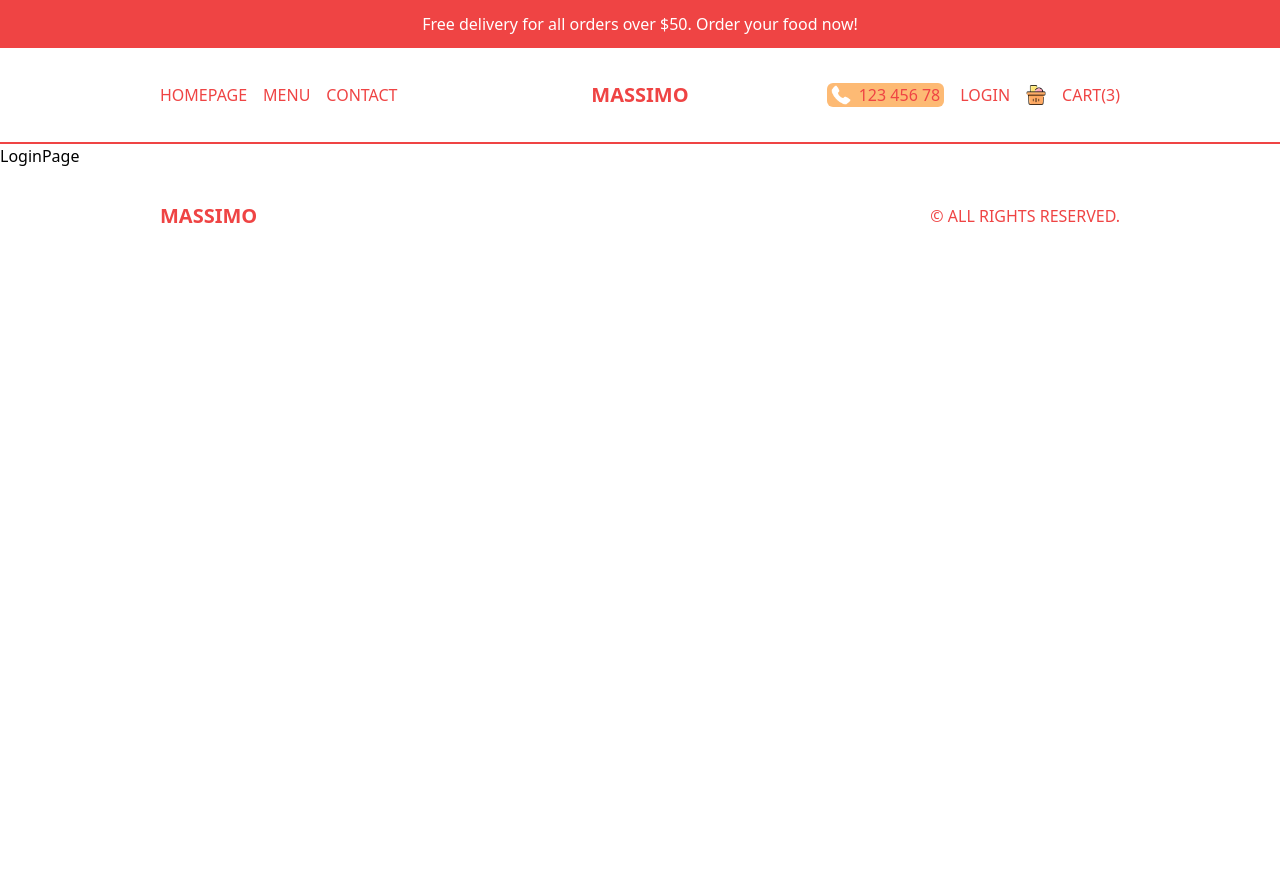
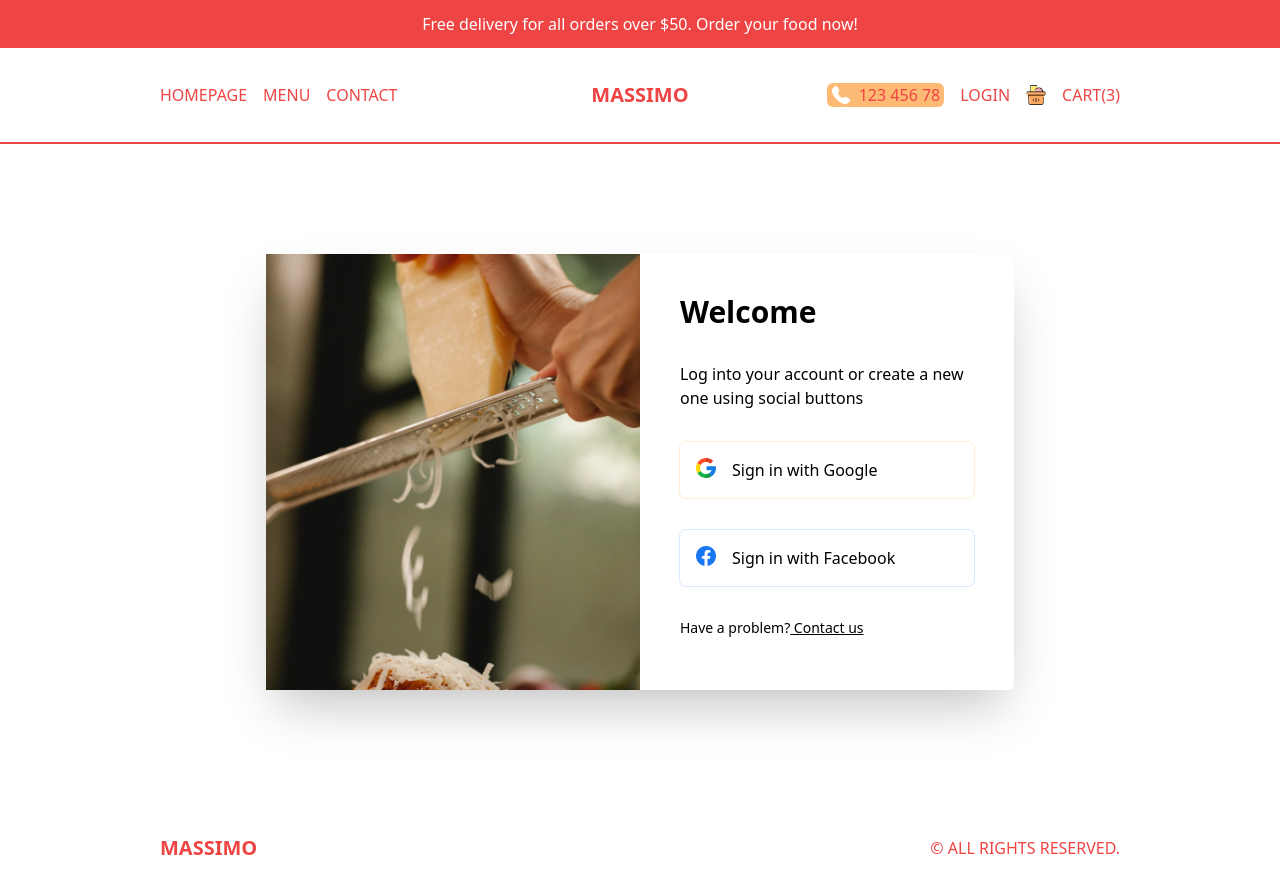
Before and after one commit to Jisap/Restaurant_food_delivery, a Next.js app: page /login in a window 1280 px wide. Before the commit the page ends 800 px from the top, so only its background shows below. Built offline with nearby package versions, Linux system fonts and the light colour scheme.

Commit message:
login & order page

```diff
--- a/src/app/login/page.tsx
+++ b/src/app/login/page.tsx
@@ -1,9 +1,50 @@
-import React from 'react'
+import Image from "next/image";
+import Link from "next/link";
+import React from "react";
 
 const LoginPage = () => {
   return (
-    <div>LoginPage</div>
-  )
-}
+    <div className="p-4 h-[calc(100vh-6rem)] md:h-[calc(100vh-9rem)] flex items-center justify-center">
 
-export default LoginPage
+      {/* BOX */}
+      <div className=" h-full shadow-2xl rounded-md flex flex-col md:flex-row md:h-[70%] md:w-full lg:w-[60%] 2xl:w-1/2">
+
+        {/* IMAGE CONTAINER */}
+        <div className="relative h-1/3 w-full md:h-full md:w-1/2">
+          <Image src="/loginBg.png" alt="" fill className="object-cover" />
+        </div>
+
+        {/* FORM CONTAINER */}
+        <div className="p-10 flex flex-col gap-8 md:w-1/2">
+          <h1 className="font-bold text-xl xl:text-3xl">Welcome</h1>
+          <p>Log into your account or create a new one using social buttons</p>
+          <button className="flex gap-4 p-4 ring-1 ring-orange-100 rounded-md">
+            <Image
+              src="/google.png"
+              alt=""
+              width={20}
+              height={20}
+              className="object-contain"
+            />
+            <span>Sign in with Google</span>
+          </button>
+          <button className="flex gap-4 p-4 ring-1 ring-blue-100 rounded-md">
+            <Image
+              src="/facebook.png"
+              alt=""
+              width={20}
+              height={20}
+              className="object-contain"
+            />
+            <span>Sign in with Facebook</span>
+          </button>
+          <p className="text-sm">
+            Have a problem?<Link className="underline" href="/"> Contact us</Link>
+          </p>
+        </div>
+      </div>
+    </div>
+  );
+};
+
+export default LoginPage;
--- a/src/app/orders/page.tsx
+++ b/src/app/orders/page.tsx
@@ -1,9 +1,44 @@
-import React from 'react'
+import React from "react";
 
 const OrdersPage = () => {
   return (
-    <div>OrdersPage</div>
-  )
-}
+    <div className="p-4 lg:px-20 xl:px-40">
+      <table className="w-full border-separate border-spacing-3">
+        <thead>
+          <tr className="text-left">
+            <th className="hidden md:block">Order ID</th>
+            <th>Date</th>
+            <th>Price</th>
+            <th className="hidden md:block">Products</th>
+            <th>Status</th>
+          </tr>
+        </thead>
+        <tbody>
+          <tr className="text-sm md:text-base bg-red-50">
+            <td className="hidden md:block py-6 px-1">1237861238721</td>
+            <td className="py-6 px-1">19.07.2023</td>
+            <td className="py-6 px-1">89.90</td>
+            <td className="hidden md:block py-6 px-1">Big Burger Menu (2), Veggie Pizza (2), Coca Cola 1L (2)</td>
+            <td className="py-6 px-1">On the way (approx. 10min)...</td>
+          </tr>
+          <tr className="text-sm md:text-base odd:bg-gray-100">
+            <td className="hidden md:block py-6 px-1">1237861238721</td>
+            <td className="py-6 px-1">19.07.2023</td>
+            <td className="py-6 px-1">89.90</td>
+            <td className="hidden md:block py-6 px-1">Big Burger Menu (2), Veggie Pizza (2), Coca Cola 1L (2)</td>
+            <td className="py-6 px-1">On the way (approx. 10min)...</td>
+          </tr>
+          <tr className="text-sm md:text-base odd:bg-gray-100">
+            <td className="hidden md:block py-6 px-1">1237861238721</td>
+            <td className="py-6 px-1">19.07.2023</td>
+            <td className="py-6 px-1">89.90</td>
+            <td className="hidden md:block py-6 px-1">Big Burger Menu (2), Veggie Pizza (2), Coca Cola 1L (2)</td>
+            <td className="py-6 px-1">On the way (approx. 10min)...</td>
+          </tr>
+        </tbody>
+      </table>
+    </div>
+  );
+};
 
-export default OrdersPage
+export default OrdersPage;
--- a/src/components/Navbar.tsx
+++ b/src/components/Navbar.tsx
@@ -35,7 +35,7 @@ const Navbar = () => {
           <span>123 456 78</span>
         </div>
         {!user ? (
-          <Link href="/">Login</Link>
+          <Link href="/login">Login</Link>
         ) : (
           <Link href="/menu">Orders</Link>
         )}
```
